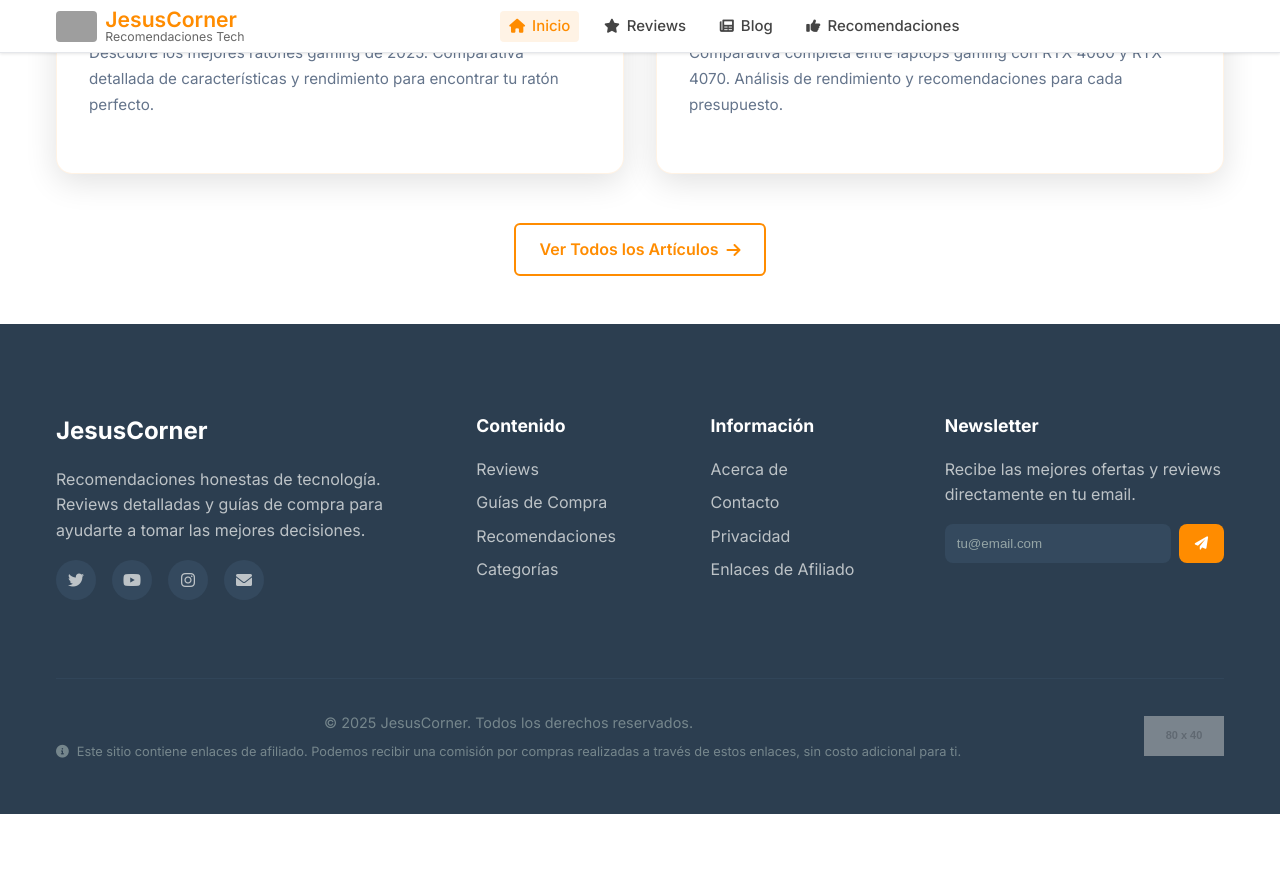
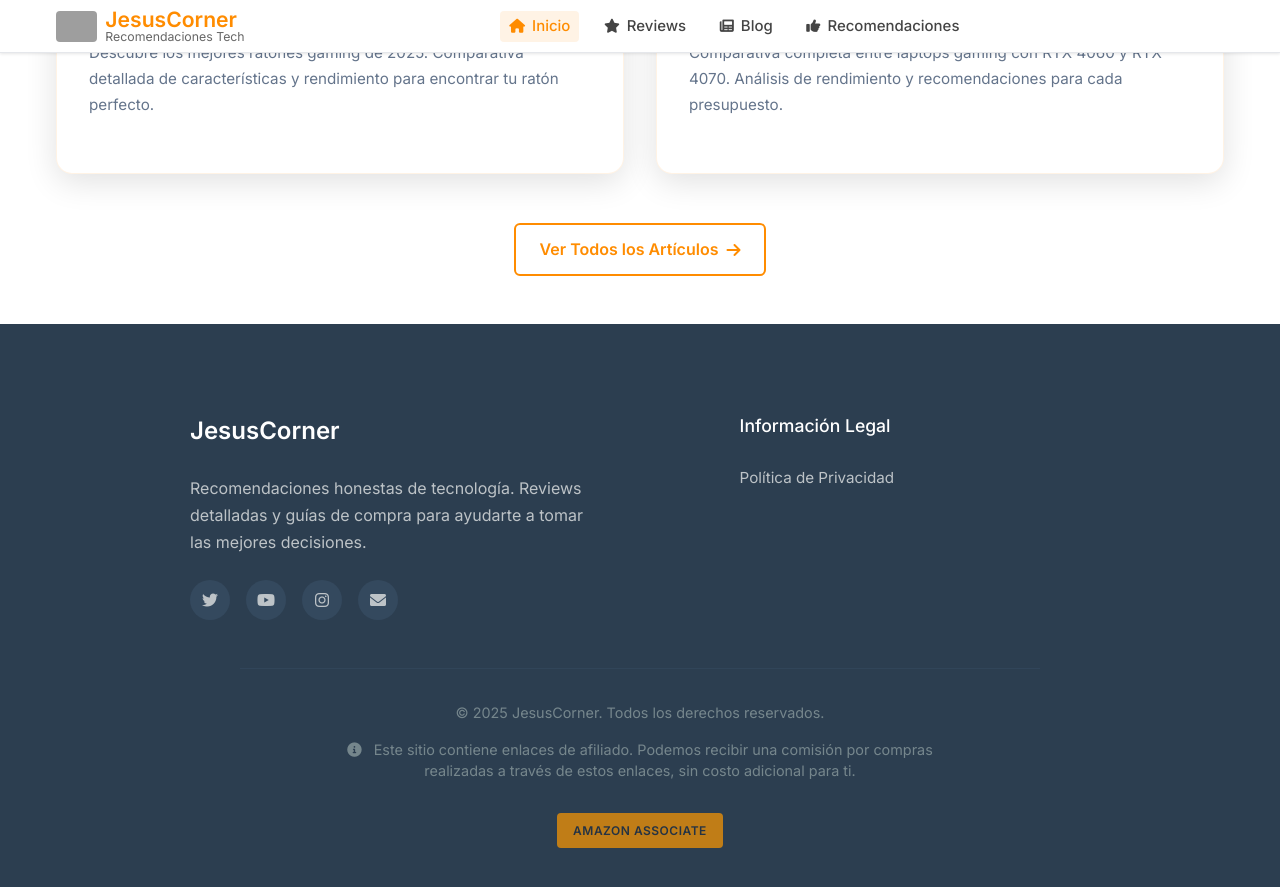
Before and after one commit to jesuscorner/jesuscorner.github.io, a Jekyll site: the page built from index.md, in a window 1280 px wide and 900 px high, scrolled down 3028 px. Shown: the top 887 px of the window. Built offline with Jekyll 4.4.1, drawn with Linux system fonts in a browser that asks for light colours; before the commit the page ends 3842 px from its top, so only the background shows below that; grey boxes are pictures that could not be loaded.

Commit message:
Arreglos varios

```diff
--- a/_includes/footer.html
+++ b/_includes/footer.html
@@ -13,47 +13,21 @@
       </div>
 
       <div class="footer-section">
-        <h4>Contenido</h4>
+        <h4>Información Legal</h4>
         <ul>
-          <li><a href="{{ '/reviews/' | relative_url }}">Reviews</a></li>
-          <li><a href="{{ '/blog/' | relative_url }}">Guías de Compra</a></li>
-          <li><a href="{{ '/recommendations.html' | relative_url }}">Recomendaciones</a></li>
-          <li><a href="{{ '/categories/' | relative_url }}">Categorías</a></li>
+          <li><a href="{{ '/privacy/' | relative_url }}">Política de Privacidad</a></li>
         </ul>
-      </div>
-
-      <div class="footer-section">
-        <h4>Información</h4>
-        <ul>
-          <li><a href="{{ '/about/' | relative_url }}">Acerca de</a></li>
-          <li><a href="{{ '/contact/' | relative_url }}">Contacto</a></li>
-          <li><a href="{{ '/privacy/' | relative_url }}">Privacidad</a></li>
-          <li><a href="{{ '/affiliate-disclosure/' | relative_url }}">Enlaces de Afiliado</a></li>
-        </ul>
-      </div>
-
-      <div class="footer-section">
-        <h4>Newsletter</h4>
-        <p>Recibe las mejores ofertas y reviews directamente en tu email.</p>
-        <form class="newsletter-form" onsubmit="subscribeNewsletter(event)">
-          <input type="email" placeholder="tu@email.com" required>
-          <button type="submit">
-            <i class="fas fa-paper-plane"></i>
-          </button>
-        </form>
       </div>
     </div>
 
     <div class="footer-bottom">
-      <div class="footer-legal">
-        <p>&copy; {{ 'now' | date: "%Y" }} JesusCorner. Todos los derechos reservados.</p>
-        <p class="affiliate-notice">
-          <i class="fas fa-info-circle"></i>
-          Este sitio contiene enlaces de afiliado. Podemos recibir una comisión por compras realizadas a través de estos enlaces, sin costo adicional para ti.
-        </p>
-      </div>
-      <div class="footer-badges">
-        <img src="https://via.placeholder.com/80x40/4285f4/ffffff?text=Amazon" alt="Amazon Associate" style="opacity: 0.7;">
+      <p>&copy; {{ 'now' | date: "%Y" }} JesusCorner. Todos los derechos reservados.</p>
+      <p class="affiliate-notice">
+        <i class="fas fa-info-circle"></i>
+        Este sitio contiene enlaces de afiliado. Podemos recibir una comisión por compras realizadas a través de estos enlaces, sin costo adicional para ti.
+      </p>
+      <div class="amazon-badge">
+        <span>Amazon Associate</span>
       </div>
     </div>
   </div>
@@ -66,54 +40,69 @@
   margin-top: auto;
 }
 
+.footer .container {
+  max-width: 1200px;
+  margin: 0 auto;
+  padding: 0 1rem;
+}
+
 .footer-content {
   display: grid;
-  grid-template-columns: 2fr 1fr 1fr 1.5fr;
-  gap: 3rem;
+  grid-template-columns: 1.5fr 1fr;
+  gap: 1.5rem;
   padding: 3rem 0;
+  align-items: start;
+  max-width: 900px;
+  margin: 0 auto;
 }
 
 .footer-section h3 {
   color: white;
-  margin-bottom: 1rem;
+  margin-bottom: 1.5rem;
   font-size: 1.5rem;
+  font-weight: 600;
 }
 
 .footer-section h4 {
   color: white;
-  margin-bottom: 1rem;
+  margin-bottom: 1.5rem;
   font-size: 1.1rem;
+  font-weight: 500;
 }
 
 .footer-section p {
-  line-height: 1.6;
+  line-height: 1.7;
   color: #bdc3c7;
-  margin-bottom: 1rem;
+  margin-bottom: 1.5rem;
+  max-width: 400px;
 }
 
 .footer-section ul {
   list-style: none;
   padding: 0;
+  margin: 0;
 }
 
 .footer-section ul li {
-  margin-bottom: 0.5rem;
+  margin-bottom: 0.75rem;
 }
 
 .footer-section ul li a {
   color: #bdc3c7;
   text-decoration: none;
-  transition: var(--transition);
+  transition: all 0.3s ease;
+  font-size: 0.95rem;
 }
 
 .footer-section ul li a:hover {
-  color: white;
+  color: #FF8C00;
+  transform: translateX(4px);
 }
 
 .social-links {
   display: flex;
   gap: 1rem;
-  margin-top: 1rem;
+  margin-top: 1.5rem;
 }
 
 .social-links a {
@@ -126,7 +115,7 @@
   color: #bdc3c7;
   border-radius: 50%;
   text-decoration: none;
-  transition: var(--transition);
+  transition: all 0.3s ease;
 }
 
 .social-links a:hover {
@@ -135,66 +124,46 @@
   transform: translateY(-2px);
 }
 
-.newsletter-form {
-  display: flex;
-  gap: 0.5rem;
-  margin-top: 1rem;
-}
-
-.newsletter-form input {
-  flex: 1;
-  padding: 0.75rem;
-  border: none;
-  border-radius: 0.5rem;
-  background: #34495e;
-  color: white;
-  outline: none;
-}
-
-.newsletter-form input::placeholder {
-  color: #95a5a6;
-}
-
-.newsletter-form button {
-  background: var(--primary-color);
-  color: white;
-  border: none;
-  padding: 0.75rem 1rem;
-  border-radius: 0.5rem;
-  cursor: pointer;
-  transition: var(--transition);
-}
-
-.newsletter-form button:hover {
-  background: var(--primary-dark);
-}
-
 .footer-bottom {
   border-top: 1px solid #34495e;
   padding: 2rem 0;
-  display: flex;
-  justify-content: space-between;
-  align-items: center;
+  text-align: center;
+  max-width: 800px;
+  margin: 0 auto;
 }
 
-.footer-legal p {
-  margin: 0;
+.footer-bottom p {
+  margin: 0 auto 1rem auto;
   color: #95a5a6;
   font-size: 0.9rem;
+  text-align: center;
 }
 
 .affiliate-notice {
-  display: flex;
-  align-items: center;
-  gap: 0.5rem;
-  margin-top: 0.5rem !important;
-  font-size: 0.8rem !important;
+  display: block;
+  margin: 1rem auto;
+  font-size: 0.8rem;
+  max-width: 600px;
+  color: #95a5a6;
+  text-align: center;
+  line-height: 1.4;
 }
 
-.footer-badges {
-  display: flex;
-  gap: 1rem;
-  align-items: center;
+.affiliate-notice i {
+  margin-right: 0.5rem;
+}
+
+.amazon-badge {
+  display: inline-block;
+  background: #FF9900;
+  color: #232F3E;
+  padding: 0.5rem 1rem;
+  border-radius: 0.25rem;
+  font-size: 0.75rem;
+  font-weight: 600;
+  text-transform: uppercase;
+  letter-spacing: 0.5px;
+  margin-top: 1rem;
 }
 
 @media (max-width: 768px) {
@@ -202,27 +171,25 @@
     grid-template-columns: 1fr;
     gap: 2rem;
     text-align: center;
+    max-width: none;
+  }
+
+  .footer-section p {
+    max-width: none;
   }
 
   .footer-bottom {
-    flex-direction: column;
-    gap: 1rem;
-    text-align: center;
+    padding: 1.5rem 0;
+    max-width: none;
   }
 
   .social-links {
     justify-content: center;
   }
+
+  .affiliate-notice {
+    text-align: center;
+    padding: 0 1rem;
+  }
 }
 </style>
-
-<script>
-function subscribeNewsletter(event) {
-  event.preventDefault();
-  const email = event.target.querySelector('input[type="email"]').value;
-
-  // Aquí implementarías la suscripción real
-  alert('¡Gracias por suscribirte! Te mantendremos informado de las mejores ofertas.');
-  event.target.reset();
-}
-</script>
```
Also changed, not shown: privacy.md (+19 -2 lines), 1 other file.
